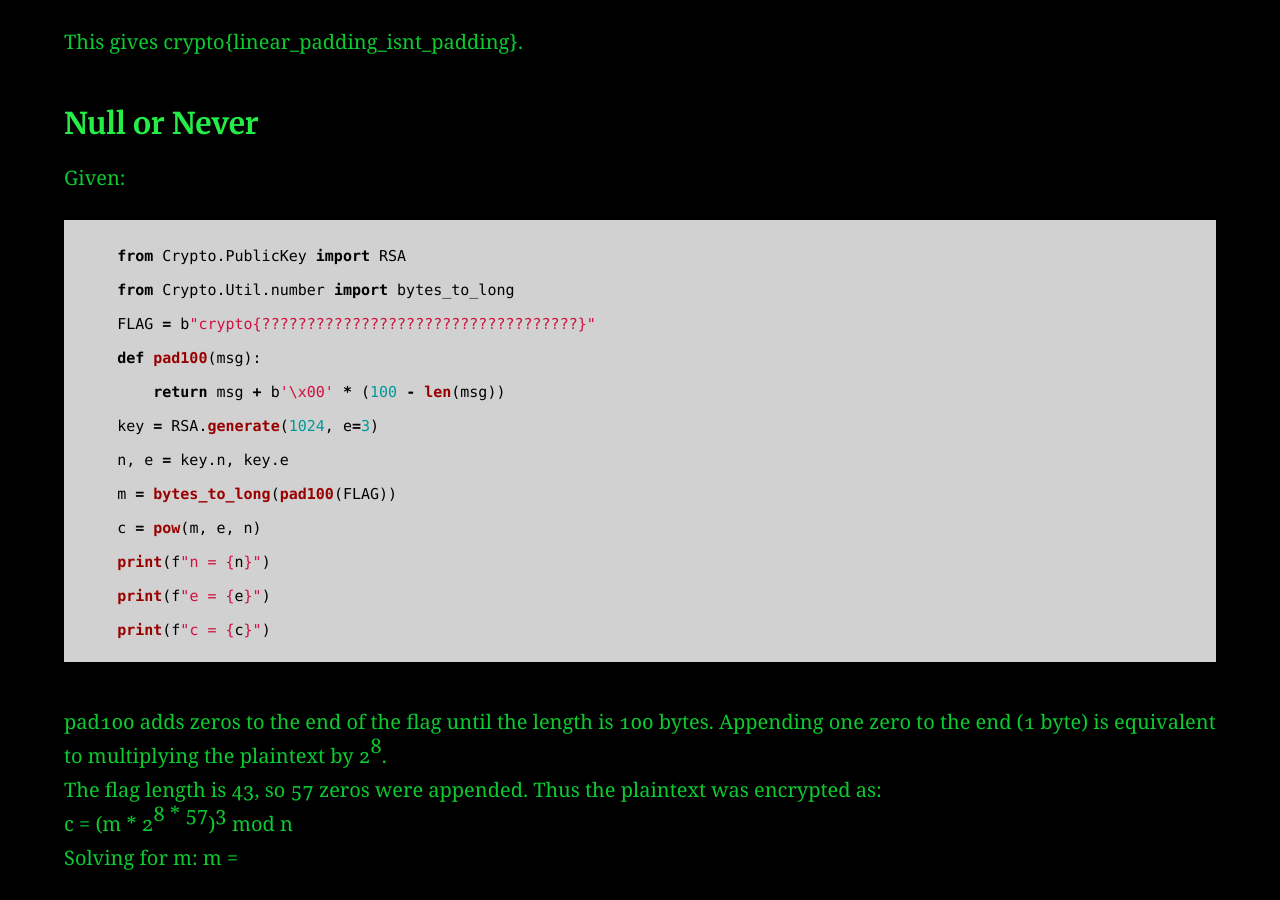
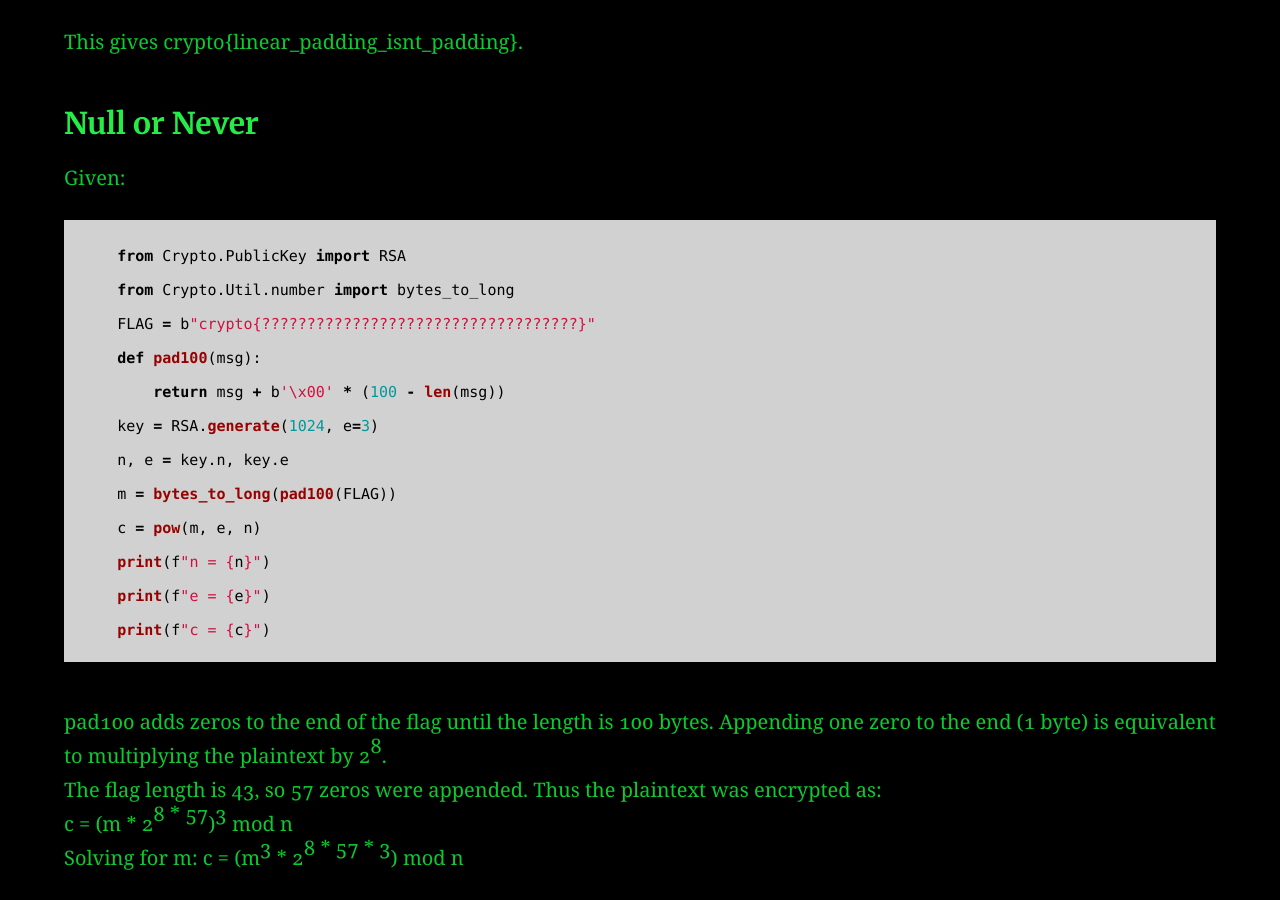
Before and after one commit to AC01010/Connor-McCartney.github.io, a Jekyll site: the page built from _posts/2010-01-12-CryptohackRSAPadding.md, in a window 1280 px wide and 900 px high, scrolled down 3214 px. Built offline with Jekyll 4.4.1, drawn with Linux system fonts in a browser that asks for light colours.

Commit message:
Update 2010-01-12-CryptohackRSAPadding.md

```diff
--- a/_posts/2010-01-12-CryptohackRSAPadding.md
+++ b/_posts/2010-01-12-CryptohackRSAPadding.md
@@ -121,4 +121,4 @@
 The flag length is 43, so 57 zeros were appended. Thus the plaintext was encrypted as: <br>
 c = (m * 2<sup>8 * 57</sup>)<sup>3</sup> mod n <br>
 Solving for m:
-m =
+c = (m<sup>3</sup> * 2<sup>8 * 57 * 3</sup>) mod n <br>
```
